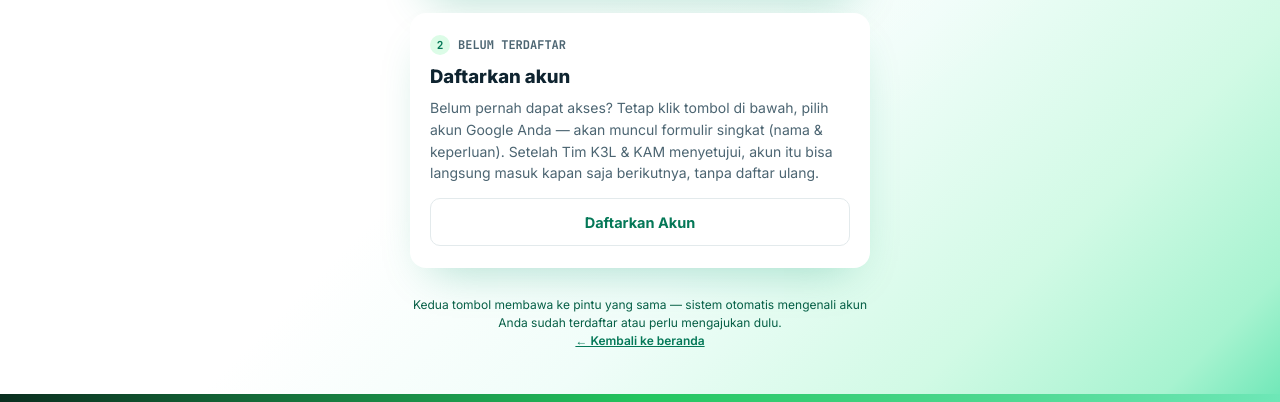
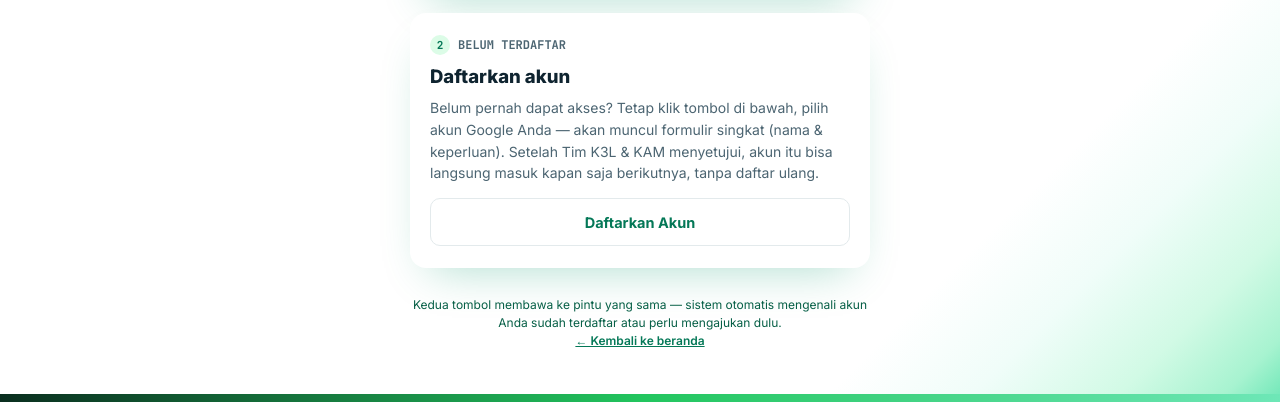
Before and after one commit to rengganayunus-beep/portal-k3-pusdiklat, a plain HTML site: page masuk.html in a window 1280 px wide. Shown: the part 411-813 px from the top of the page. Drawn offline with Linux system fonts and the light colour scheme.

Commit message:
Set porsi putih gradasi masuk.html jadi 78%
Co-Authored-By: Claude Sonnet 5 <noreply@anthropic.com>

```diff
--- a/masuk.html
+++ b/masuk.html
@@ -23,7 +23,7 @@ html,body{min-height:100%}
 body{margin:0;font-family:'Inter',system-ui,sans-serif;color:var(--ink);display:flex;flex-direction:column;min-height:100vh;
   background:
     radial-gradient(1300px 800px at 18% 12%, #ffffff 0%, transparent 75%),
-    linear-gradient(135deg, #FFFFFF 0%, #FFFFFF 48%, #F0FDF9 65%, #D1FAE5 82%, #A7F3D0 94%, #6EE7B7 100%);
+    linear-gradient(135deg, #FFFFFF 0%, #FFFFFF 78%, #F0FDF9 85%, #D1FAE5 92%, #A7F3D0 97%, #6EE7B7 100%);
 }
 .bar{height:8px;flex-shrink:0;background:linear-gradient(90deg,var(--grn-dk),var(--grn-lt),var(--mint))}
 .main{flex:1;display:grid;place-items:center;padding:32px 16px}
```
